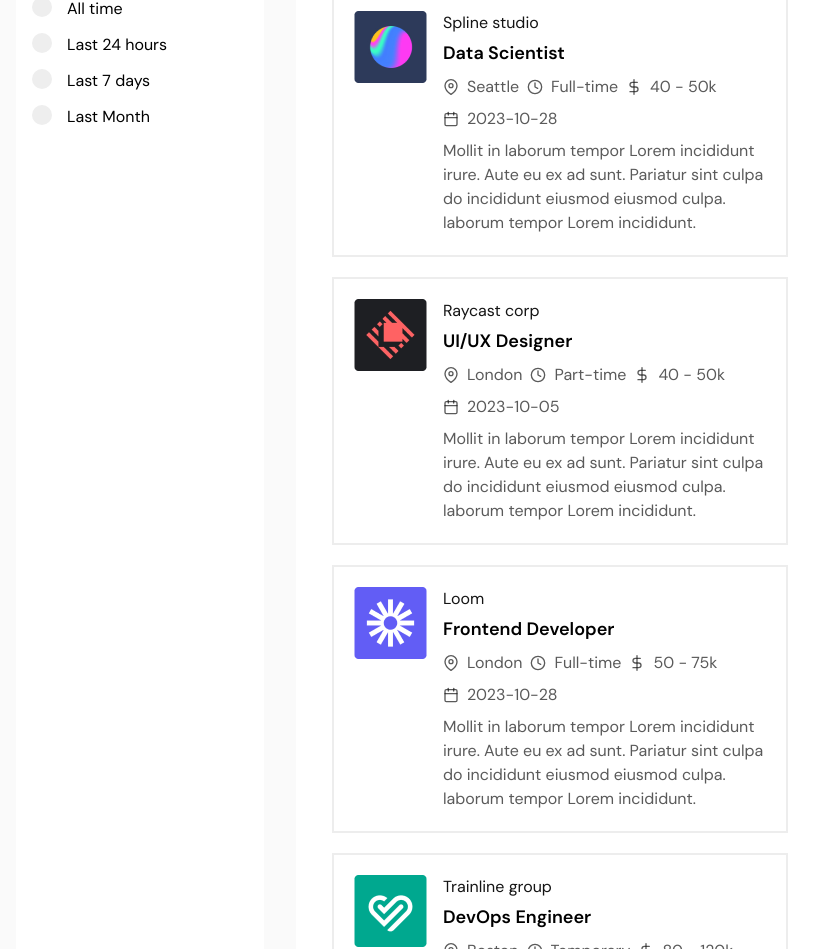
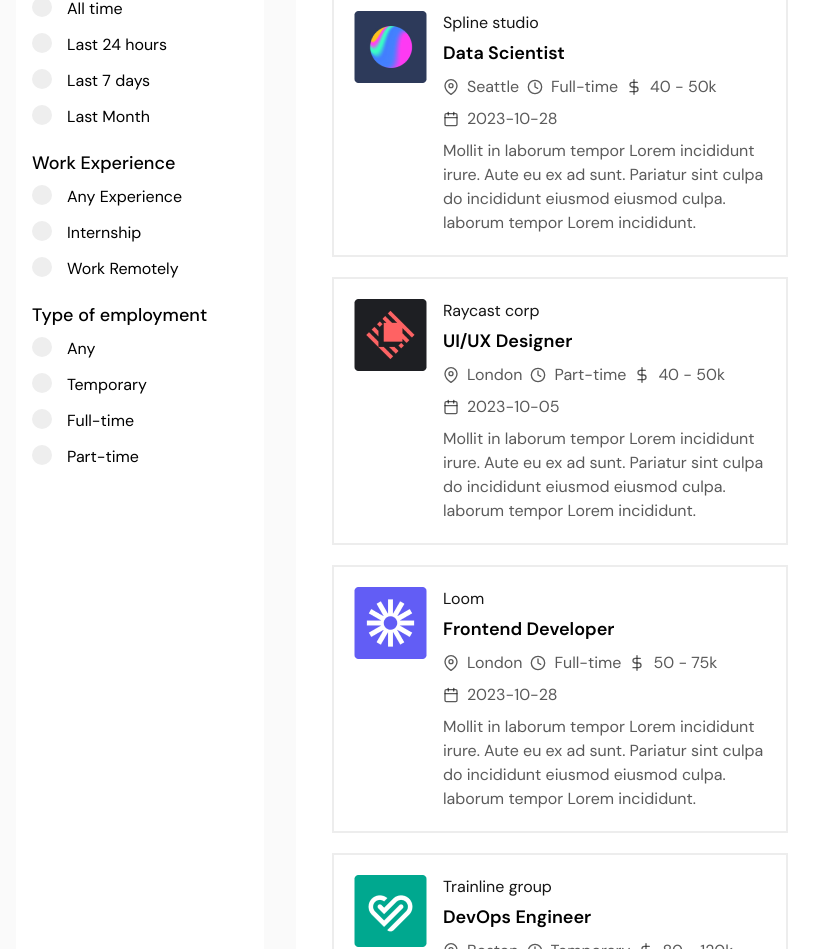
Before and after one commit to Yashcodes/job-portal-frontend, a React (Vite) app: page / in a window 1280 px wide. Shown: the part 1099-2048 px from the top of the page, without its empty margins (80-899 px from the left). Built offline with nearby package versions, Linux system fonts and the light colour scheme.

Commit message:
Filteration based on work experience and type of employment is done

```diff
--- a/src/Pages/Home.jsx
+++ b/src/Pages/Home.jsx
@@ -89,6 +89,7 @@
           Number(maxPrice) <= Number(selected) ||
           postingDate >= selected ||
           salaryType.toLowerCase() === selected.toLowerCase() ||
+          experienceLevel.toLowerCase() === selected.toLowerCase() ||
           employmentType.toLowerCase() === selected.toLowerCase()
       );
       console.log(filteredData);
@@ -147,7 +148,9 @@
               <button
                 onClick={nextPage}
                 disabled={
-                  currentPage === Math.ceil(filteredItems.length / itemsPerPage)
+                  currentPage ===
+                    Math.ceil(filteredItems.length / itemsPerPage) ||
+                  result.length < 6
                 }
                 className="hover:underline"
               >
--- /dev/null
+++ b/src/components/Sidebar/EmploymentType.jsx
@@ -0,0 +1,44 @@
+import React from "react";
+import InputField from "../InputField";
+
+const EmploymentType = ({ handleChange }) => {
+  return (
+    <div>
+      <h4 className="text-lg font-medium mb-2">Type of employment</h4>
+
+      <div>
+        <label className="sidebar-label-container">
+          <input
+            type="radio"
+            name="test5"
+            id="test5"
+            value=""
+            onChange={handleChange}
+          />
+          <span className="checkmark"></span>Any
+        </label>
+
+        <InputField
+          handleChange={handleChange}
+          value="temporary"
+          title="Temporary"
+          name="test5"
+        />
+        <InputField
+          handleChange={handleChange}
+          value="full-time"
+          title="Full-time"
+          name="test5"
+        />
+        <InputField
+          handleChange={handleChange}
+          value="part-time"
+          title="Part-time"
+          name="test5"
+        />
+      </div>
+    </div>
+  );
+};
+
+export default EmploymentType;
--- a/src/components/Sidebar/Sidebar.jsx
+++ b/src/components/Sidebar/Sidebar.jsx
@@ -2,6 +2,8 @@
 import Location from "./Location";
 import Salary from "./Salary";
 import JobPostingDate from "./JobPostingDate";
+import WorkExperience from "./WorkExperience";
+import EmploymentType from "./EmploymentType";
 
 const Sidebar = ({ handleChange, handleClick }) => {
   return (
@@ -11,6 +13,8 @@
       <Location handleChange={handleChange} />
       <Salary handleChange={handleChange} handleClick={handleClick} />
       <JobPostingDate handleChange={handleChange} />
+      <WorkExperience handleChange={handleChange} />
+      <EmploymentType handleChange={handleChange} />
     </div>
   );
 };
--- /dev/null
+++ b/src/components/Sidebar/WorkExperience.jsx
@@ -0,0 +1,38 @@
+import React from "react";
+import InputField from "../InputField";
+
+const WorkExperience = ({ handleChange }) => {
+  return (
+    <div>
+      <h4 className="text-lg font-medium mb-2">Work Experience</h4>
+
+      <div>
+        <label className="sidebar-label-container">
+          <input
+            type="radio"
+            name="test4"
+            id="test4"
+            value=""
+            onChange={handleChange}
+          />
+          <span className="checkmark"></span>Any Experience
+        </label>
+
+        <InputField
+          handleChange={handleChange}
+          value="Internship"
+          title="Internship"
+          name="test4"
+        />
+        <InputField
+          handleChange={handleChange}
+          value="Work Remotely"
+          title="Work Remotely"
+          name="test4"
+        />
+      </div>
+    </div>
+  );
+};
+
+export default WorkExperience;
```
